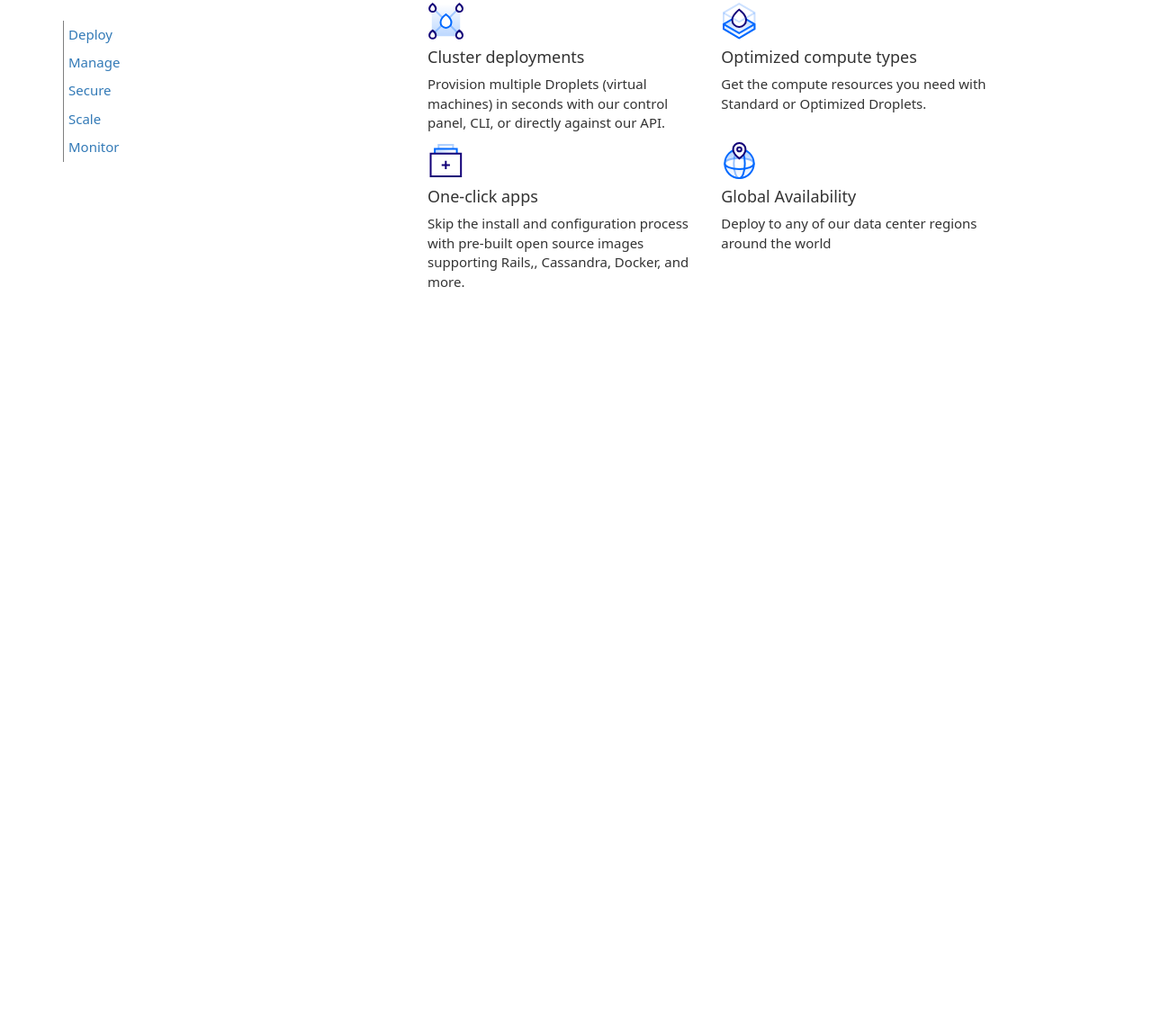
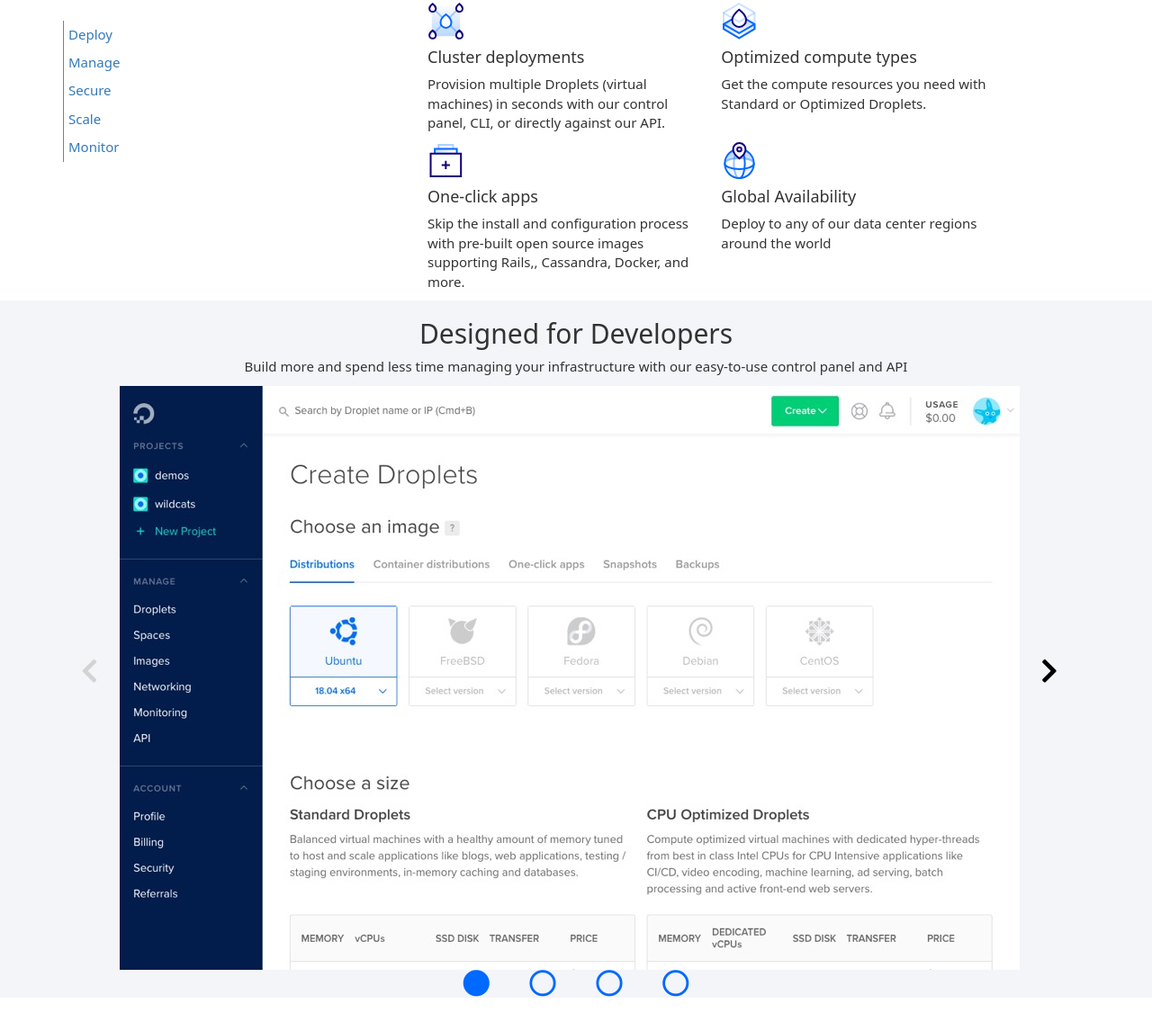
Before and after one commit to deivh/html-css-digitalocean, a plain HTML site: page index.html in a window 1280 px wide. Shown: the part 1004-2150 px from the top of the page at 90% size. Before the commit the page ends 1405 px from the top, so only its background shows below. Drawn offline with nearby package versions, Linux system fonts and the light colour scheme.

Commit message:
main: second section
second section with centered image and slider (which doesn't actually work, unfortunately)

```diff
--- a/css/main.css
+++ b/css/main.css
@@ -116,8 +116,39 @@ main #first-section aside ul li {
 }
 
 main #first-section aside ul li:hover {
-  background-color: #ccc;
+  background-color: #f3f5f9;
 }
+/* first section end */
+
+/* centered image section (sections 2-5) */
+main #centered-image-section {
+  background-color: #f3f5f9;
+}
+
+main #centered-image-section .centered-image i {
+  padding: 0 20px;
+  font-size: 30px;
+  color: black;
+}
+
+main #centered-image-section .centered-image i.lighter {
+  color: lightgrey;
+}
+
+main #centered-image-section .centered-image i:hover {
+  font-weight: bold;
+}
+main #centered-image-section .centered-image .slide-selector {
+  text-align: center;
+}
+main #centered-image-section .centered-image .slide-selector i {
+  color: #0069ff;
+}
+
+/* main #centered-image-section .centered-image .slide-selector .far.fa-circle:hover {
+  background-color: #0069ff;
+} */
+
 /* media queries */
 @media all and (max-width:768px) {
   header .customer-hub .img-row {
--- a/index.html
+++ b/index.html
@@ -183,17 +183,27 @@
 
 
       <!-- sezione gemella della quinta, con immagine al centro -->
-      <section>
+      <section id="centered-image-section">
         <div class="container">
           <div class="col-xs-12">
             <div class="section-title">
-              <h2></h2>
-              <p></p>
+              <h2>Designed for Developers</h2>
+              <p>Build more and spend less time managing your infrastructure with our easy-to-use control panel and API</p>
             </div>
           </div>
           <div class="row">
             <div class="col-xs-12">
-
+              <div class="centered-image">
+                <a href="#"> <i class="fas fa-chevron-left lighter"></i></a>
+                <img src="img/screenshot-create-droplet-12336b41.jpg" alt="">
+                <a href="#"> <i class="fas fa-chevron-right"></i></a>
+                <div class="slide-selector">
+                <a href="#">  <i class="fas fa-circle"></i> </a>
+                <a href="#">  <i class="far fa-circle"></i> </a>
+                <a href="#">  <i class="far fa-circle"></i> </a>
+                <a href="#">  <i class="far fa-circle"></i> </a>
+                </div>
+              </div>
             </div>
           </div>
         </div>
```
Also changed, not shown: img/screenshot-create-droplet-12336b41.jpg (added).
